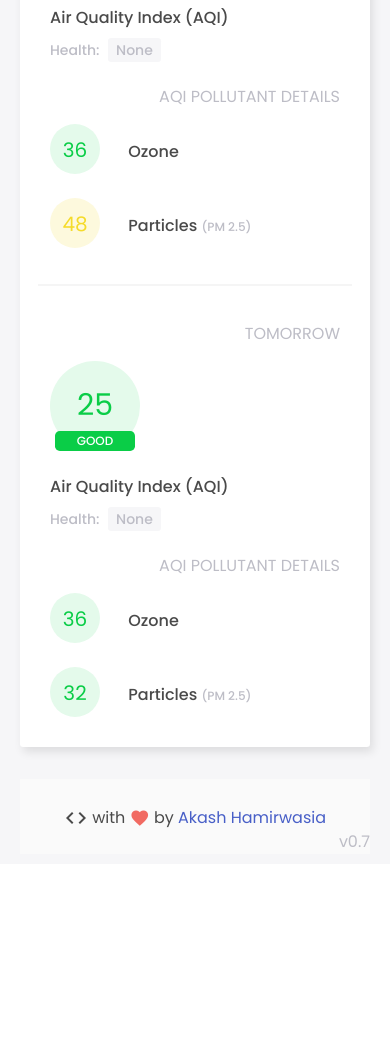
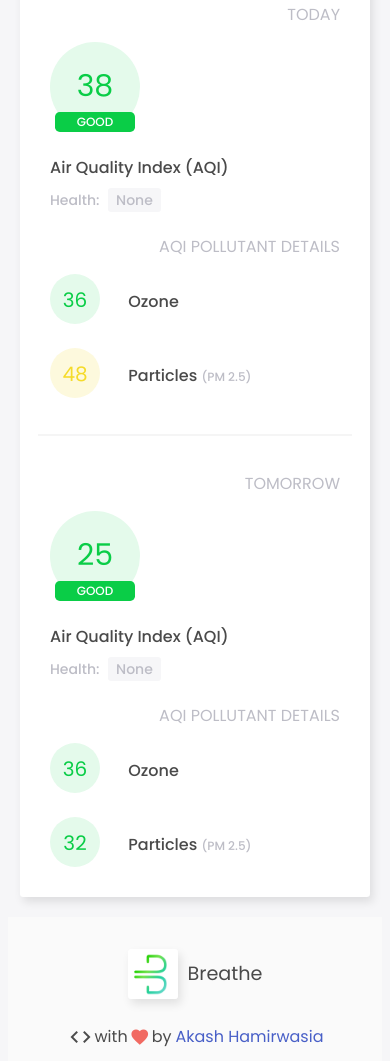
Before and after one commit to blenderskool/breathe, a plain HTML site: page index.html in a window 390 px wide. Shown: the part 1456-2517 px from the top of the page. Before the commit the page ends 2320 px from the top, so only its background shows below. Drawn offline with nearby package versions, Linux system fonts and the light colour scheme; some packages are replaced by stand-ins of ours; no server answers.

Commit message:
Added Logo, and fixed Mobile Map height

```diff
--- a/index.html
+++ b/index.html
@@ -184,9 +184,17 @@
         </div>
       </div>
 
-      <div class="footer">
+
+      <div class="columns footer">
+        <div class="column">
+            <div class="logo">
+              <img src="android-chrome-256x256.png" alt="">
+              <span>Breathe</span>
+            </div>
+          </div>
+        <div class="column">
           <i class="material-icons">code</i> with <i class="material-icons" style="color: #F16A62; font-size: 20px; top: 5px;">favorite</i> by <a href="http://www.blenderskool.cf" target="_blank">Akash Hamirwasia</a>
-          <div class="version">v0.7</div>
+        </div>
       </div>
     </div>
   </div>
--- a/resources/css/styles.css
+++ b/resources/css/styles.css
@@ -353,21 +353,39 @@
   user-select: none;
 }
 
+.logo {
+  display: flex;
+  align-items: center;
+}
+.logo img {
+  width: 50px;
+  border-radius: 0.2rem;
+  overflow: hidden;
+  box-shadow: rgba(0, 0, 0, 0.1) 3px 5px 10px;
+}
+.logo span {
+  font-size: 1.2rem;
+  margin-left: 10px;
+}
 
 .footer {
   padding: 20px 0 0 0;
   text-align: center;
   user-select: none;
 }
-
 .footer .material-icons {
-  position: relative;
-  top: 7px;
+  margin: 2px;
 }
-
-.footer .version {
-  color: #BDBDC6;
-  text-align: right;
+.footer a {
+  margin-left: 4px;
+}
+.footer .column:first-child {
+  text-align: left;
+}
+.footer .column:nth-child(2) {
+  display: flex;
+  align-items: center;
+  justify-content: flex-end;
 }
 
 
@@ -379,7 +397,11 @@
   }
 
   .map {
-    height: 250px;
+    height: 400px;
+  }
+
+  .aqi-range-new {
+    bottom: 30px;
   }
 
   .badge-container {
@@ -400,4 +422,12 @@
     margin-left: 5px;
   }
 
+  .logo {
+    justify-content: center;
+  }
+
+  .footer .column:nth-child(2) {
+    justify-content: center;
+  }
+
 }
```
